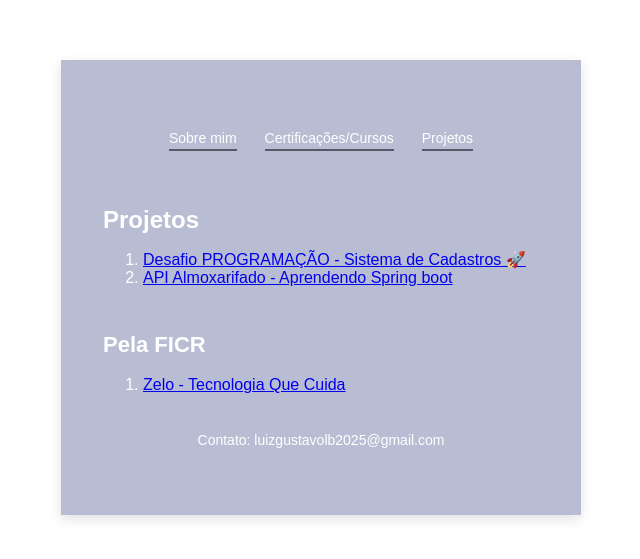
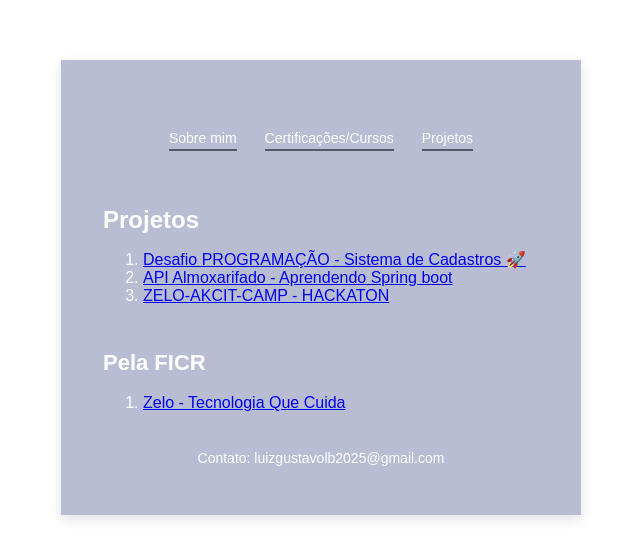
Before and after one commit to CostelaGit/minha_home_page, a plain HTML site: page projetos.html in a window 1280 px wide. Shown: the part 113-672 px from the top of the page, without its empty margins (319-959 px from the left). Drawn offline with Linux system fonts and the light colour scheme.

Commit message:
modified:   projetos.html

```diff
--- a/projetos.html
+++ b/projetos.html
@@ -19,6 +19,7 @@
             <ol>
                 <li><a href="https://github.com/CostelaGit/desafioCadastro">Desafio PROGRAMAÇÃO - Sistema de Cadastros 🚀</a></li>
                 <li><a href="https://github.com/CostelaGit/API-ALMOXARIFADO">API Almoxarifado - Aprendendo Spring boot</a></li>
+                <li><a href="https://github.com/Joshua-Brito/ZELO-AKCIT-CAMP">ZELO-AKCIT-CAMP - HACKATON</a></li>
             </ol>
             <h2>Pela FICR</h2>
             <ol>
```
